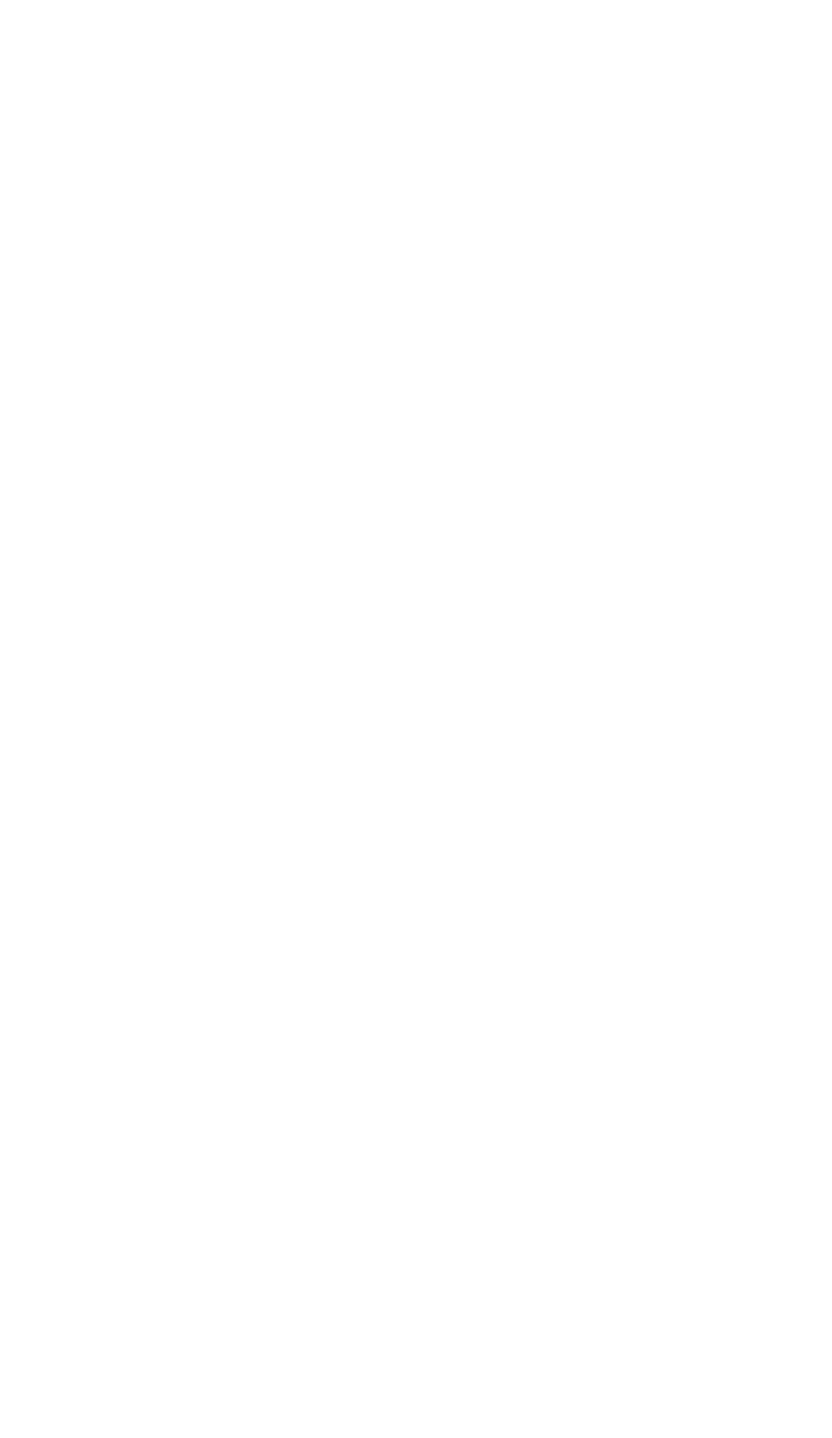
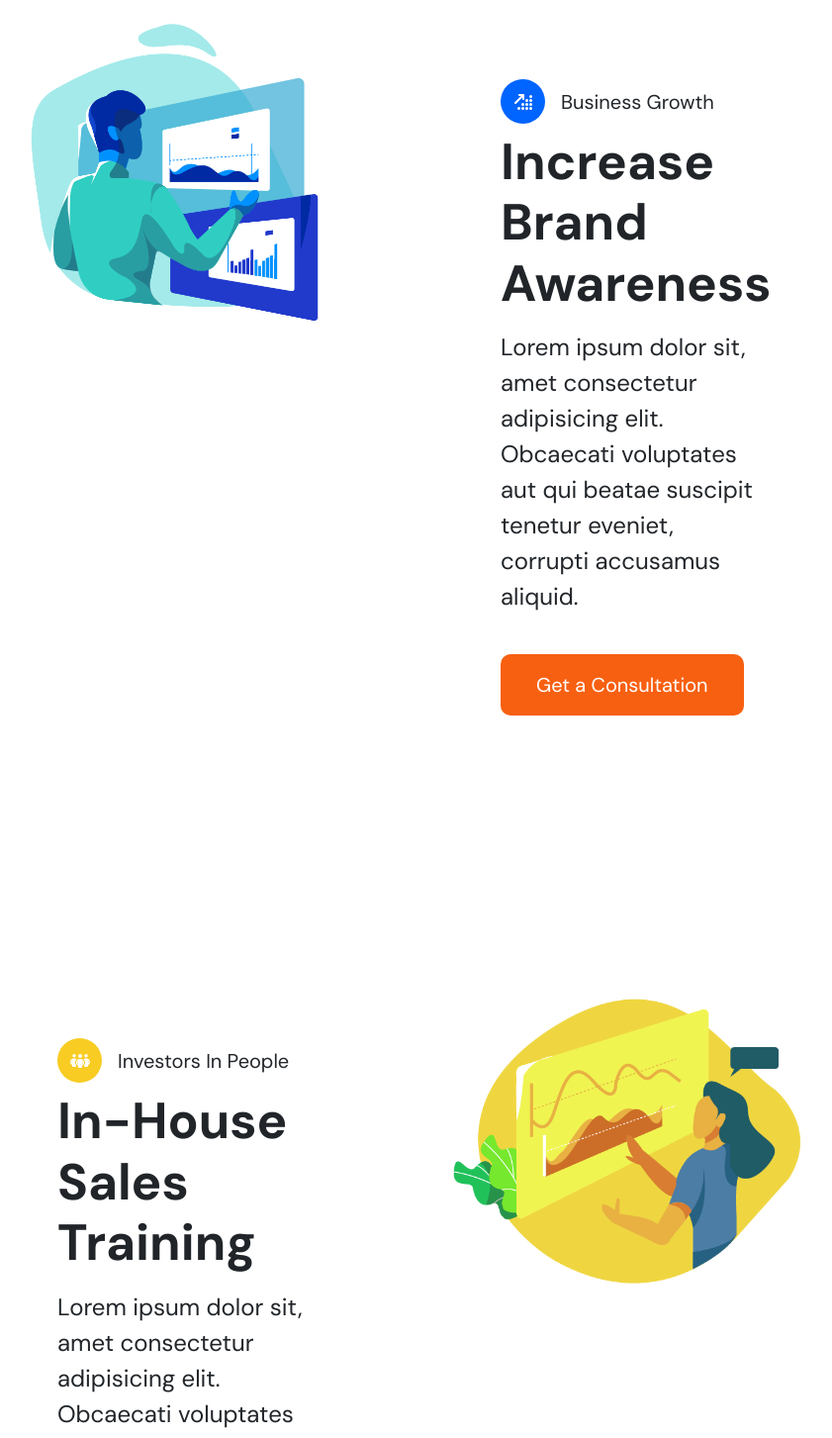
Before and after one commit to iacopobuffoni/proj-html-vuejs, a Vue app: page / in a window 1280 px wide. Shown: the part 960-2413 px from the top of the page at 99% size, without its empty margins (230-1071 px from the left). Before the commit the page ends 865 px from the top, so only its background shows below. Built offline with nearby package versions, Linux system fonts and the light colour scheme.

Commit message:
Riciclaggio component, prima parte main completed

```diff
--- a/src/components/Main/AppMain.vue
+++ b/src/components/Main/AppMain.vue
@@ -1,9 +1,15 @@
 <script>
 import AppMainHeader from './AppMainHeader.vue';
+import AppMainFirstSection from './AppMainFirstSection.vue';
+import AppMainSecondSection from './AppMainSecondSection.vue';
+import AppMainThirdSection from './AppMainThirdSection.vue';
 export default {
     name: 'AppMain',
     components: {
-        AppMainHeader
+        AppMainHeader,
+        AppMainFirstSection,
+        AppMainSecondSection,
+        AppMainThirdSection
     }
 }
 </script>
@@ -13,6 +19,11 @@ export default {
         <header>
             <AppMainHeader/>
         </header>
+        <main>
+            <AppMainFirstSection/>
+            <AppMainSecondSection/>
+            <AppMainThirdSection/>
+        </main>
     </main>
 </template>
 
--- /dev/null
+++ b/src/components/Main/AppMainFirstSection.vue
@@ -0,0 +1,36 @@
+<script>
+export default {
+    name: 'AppMainFirstSection',
+}
+</script>
+
+<template>
+    <main>
+        <div class="main-container">
+            <div class="left-main-container p-5">
+                <img src="../../assets/images/svg/img1.svg" alt="">
+            </div>
+            <div class="right-main-container p-5">
+                <div class="box p-5 mt-4">
+                    <div class="title">
+                        <div class="icon d-flex justify-content-center align-items-center">
+                            <font-awesome-icon icon="fa-solid fa-arrow-up-right-dots" />
+                        </div>
+                        <span class="fs-5 ms-3"> Business Growth </span>
+                    </div>
+                    <h2 class="mt-2">
+                        Increase Brand Awareness
+                    </h2>
+                    <p class="my-3"> Lorem ipsum dolor sit, amet consectetur adipisicing elit. Obcaecati voluptates aut qui beatae suscipit tenetur eveniet, corrupti accusamus aliquid. </p>
+                    <div class="btn mt-4">
+                        <a class="orange fs-5"> Get a Consultation </a>
+                    </div>
+                </div>
+            </div>
+        </div>
+    </main>
+</template>
+
+<style lang="scss" scoped>
+@import "../../styles/main/appmainfirstsection.scss";
+</style>
--- /dev/null
+++ b/src/components/Main/AppMainSecondSection.vue
@@ -0,0 +1,37 @@
+<script>
+export default {
+    name: 'AppMainSecondSection',
+}
+</script>
+
+<template>
+    <main>
+        <div class="main-container">
+            <div class="right-main-container p-5">
+                <div class="box p-5 mt-4">
+                    <div class="title">
+                        <div class="icon d-flex justify-content-center align-items-center">
+                            <font-awesome-icon icon="fa-solid fa-people-group" />
+                        </div>
+                        <span class="fs-5 ms-3"> Investors In People </span>
+                    </div>
+                    <h2 class="mt-2">
+                        In-House Sales Training
+                    </h2>
+                    <p class="my-3"> Lorem ipsum dolor sit, amet consectetur adipisicing elit. Obcaecati voluptates aut qui beatae suscipit tenetur eveniet, corrupti accusamus aliquid. </p>
+                    <div class="btn mt-4">
+                        <a class="orange fs-5"> Get a Consultation </a>
+                    </div>
+                </div>
+            </div>
+            <div class="left-main-container p-4">
+                <img src="../../assets/images/svg/img2.svg" alt="">
+            </div>
+
+        </div>
+    </main>
+</template>
+
+<style lang="scss" scoped>
+@import "../../styles/main/appmainsecondsection.scss";
+</style>
--- /dev/null
+++ b/src/components/Main/AppMainThirdSection.vue
@@ -0,0 +1,36 @@
+<script>
+export default {
+    name: 'AppMainThirdSection',
+}
+</script>
+
+<template>
+    <main>
+        <div class="main-container">
+            <div class="left-main-container p-4">
+                <img src="../../assets/images/svg/img3.svg" alt="">
+            </div>
+            <div class="right-main-container p-5">
+                <div class="box p-5 mt-4">
+                    <div class="title">
+                        <div class="icon d-flex justify-content-center align-items-center">
+                            <font-awesome-icon icon="fa-solid fa-chart-pie" />
+                        </div>
+                        <span class="fs-5 ms-3"> Social Media Analysis </span>
+                    </div>
+                    <h2 class="mt-2">
+                        Harness Your Social Proof
+                    </h2>
+                    <p class="my-3"> Lorem ipsum dolor sit, amet consectetur adipisicing elit. Obcaecati voluptates aut qui beatae suscipit tenetur eveniet, corrupti accusamus aliquid. </p>
+                    <div class="btn mt-4">
+                        <a class="orange fs-5"> Get a Consultation </a>
+                    </div>
+                </div>
+            </div>
+        </div>
+    </main>
+</template>
+
+<style lang="scss" scoped>
+@import "../../styles/main/appmainthirdsection.scss";
+</style>
--- a/src/main.js
+++ b/src/main.js
@@ -8,10 +8,10 @@ import { library } from '@fortawesome/fontawesome-svg-core'
 import { FontAwesomeIcon } from '@fortawesome/vue-fontawesome'
 
 /* import specific icons */
-import { faPhone, faAngleDown, faArrowRight } from '@fortawesome/free-solid-svg-icons'
+import { faPhone, faAngleDown, faArrowRight, faArrowUpRightDots, faPeopleGroup, faChartPie } from '@fortawesome/free-solid-svg-icons'
 
 /* add icons to the library */
-library.add(faPhone, faAngleDown, faArrowRight)
+library.add(faPhone, faAngleDown, faArrowRight, faArrowUpRightDots, faPeopleGroup, faChartPie)
 
 createApp(App)
 .component('font-awesome-icon', FontAwesomeIcon)
--- /dev/null
+++ b/src/styles/main/appmainfirstsection.scss
@@ -0,0 +1,67 @@
+@import "../partials/mixins.scss";
+
+main {
+    width: 100%;
+    min-height: 100px;
+
+
+        .main-container {
+            width: 70%;
+            margin: auto;
+            position: relative;
+            display: flex;
+            padding-top: 110px;
+
+            .left-main-container {
+                width: 50%;
+                color: white;
+
+                img {
+                    width: 100%;
+                }
+            }
+
+            .right-main-container {
+                width: 50%;
+                height: 100%;
+
+                .box {
+
+                    width: 100%;
+
+                    .title {
+                        display: flex;
+                        align-items: center;
+
+                        .icon {
+                            width: 45px;
+                            height: 45px;
+                            background-color: #0064fe;
+                            color: white;
+                            border-radius: 50%;
+                        }
+                    }
+
+                    h2 {
+                        font-size: 3.2em;
+                        font-weight: bold;
+                    }
+
+                    p {
+                        font-size: 1.5em;
+                    }
+                    .btn {
+                        @include my-btn;
+                        text-align: center;
+                        background-color: $orange;
+
+                        a {
+                            color: white;
+                            text-decoration: none;
+                        }
+                    }
+                }
+            }
+        }
+
+}
--- /dev/null
+++ b/src/styles/main/appmainsecondsection.scss
@@ -0,0 +1,67 @@
+@import "../partials/mixins.scss";
+
+main {
+    width: 100%;
+    min-height: 100px;
+
+
+        .main-container {
+            width: 70%;
+            margin: auto;
+            position: relative;
+            display: flex;
+            padding-top: 110px;
+
+            .left-main-container {
+                width: 50%;
+                color: white;
+
+                img {
+                    width: 100%;
+                }
+            }
+
+            .right-main-container {
+                width: 50%;
+                height: 100%;
+
+                .box {
+
+                    width: 100%;
+
+                    .title {
+                        display: flex;
+                        align-items: center;
+
+                        .icon {
+                            width: 45px;
+                            height: 45px;
+                            background-color: #f8cc23;
+                            color: white;
+                            border-radius: 50%;
+                        }
+                    }
+
+                    h2 {
+                        font-size: 3.2em;
+                        font-weight: bold;
+                    }
+
+                    p {
+                        font-size: 1.5em;
+                    }
+                    .btn {
+                        @include my-btn;
+                        text-align: center;
+                        background-color: $orange;
+
+                        a {
+                            color: white;
+                            text-decoration: none;
+                        }
+                    }
+                }
+            }
+        }
+
+}
--- /dev/null
+++ b/src/styles/main/appmainthirdsection.scss
@@ -0,0 +1,67 @@
+@import "../partials/mixins.scss";
+
+main {
+    width: 100%;
+    min-height: 100px;
+
+
+        .main-container {
+            width: 70%;
+            margin: auto;
+            position: relative;
+            display: flex;
+            padding-top: 110px;
+
+            .left-main-container {
+                width: 50%;
+                color: white;
+
+                img {
+                    width: 100%;
+                }
+            }
+
+            .right-main-container {
+                width: 50%;
+                height: 100%;
+
+                .box {
+
+                    width: 100%;
+
+                    .title {
+                        display: flex;
+                        align-items: center;
+
+                        .icon {
+                            width: 45px;
+                            height: 45px;
+                            background-color: #3bc77b;
+                            color: white;
+                            border-radius: 50%;
+                        }
+                    }
+
+                    h2 {
+                        font-size: 3.2em;
+                        font-weight: bold;
+                    }
+
+                    p {
+                        font-size: 1.5em;
+                    }
+                    .btn {
+                        @include my-btn;
+                        text-align: center;
+                        background-color: $orange;
+
+                        a {
+                            color: white;
+                            text-decoration: none;
+                        }
+                    }
+                }
+            }
+        }
+
+}
```
